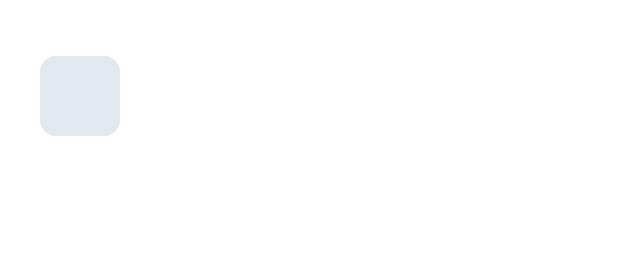
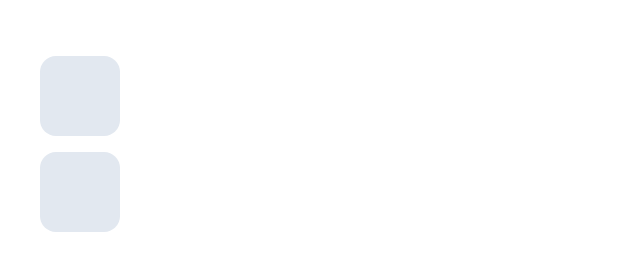
Before and after one commit to lnannettik/Tutorial-Tailwind, a plain HTML site: page lezione 10 - Proprietà di Layout/index.html in a window 1280 px wide. Shown: the whole page, without its empty margins (0-640 px from the left). Drawn offline with nearby package versions, Linux system fonts and the light colour scheme.

Commit message:
inizio della 10

```diff
--- a/lezione 10 - Proprietà di Layout/index.html
+++ b/lezione 10 - Proprietà di Layout/index.html
@@ -16,6 +16,7 @@
 <body class="p-10">
 
     <div class="my-4 w-[80px] h-[80px] bg-slate-200 rounded-2xl"></div>
+    <div class="my-4 w-[80px] h-[80px] bg-slate-200 rounded-2xl"></div>
 
 
 
```
